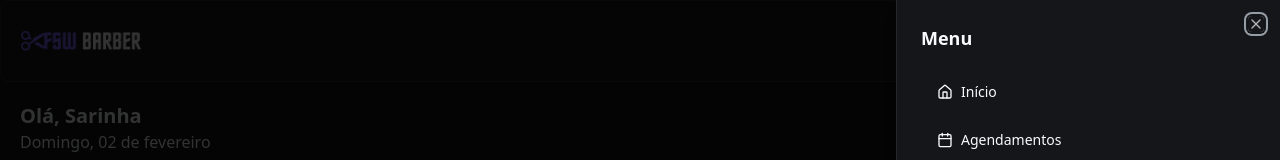
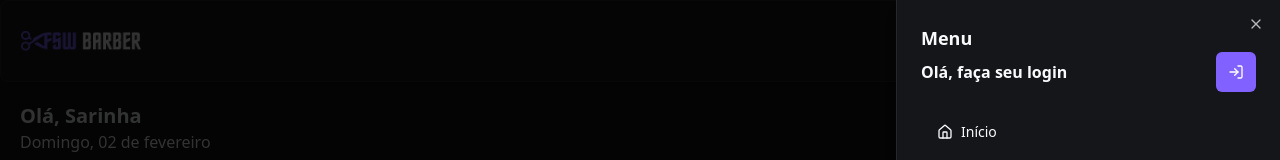
Before and after one commit to Srhiulli/barber, a Next.js app: page / in a window 1280 px wide. Both pictures are taken after a click on the button 1239 px from the left and 41 px from the top of the page. Shown: the top 160 px of the page. Built offline with nearby package versions, Linux system fonts and the light colour scheme; no server answers; the database is empty.

Commit message:
feat: add google button to login

```diff
--- a/app/_components/sidebar-sheet.tsx
+++ b/app/_components/sidebar-sheet.tsx
@@ -1,18 +1,54 @@
 "use client";
 
 import { Button } from "./ui/button";
-import { CalendarIcon, HomeIcon } from "lucide-react";
+import { CalendarIcon, HomeIcon, LogInIcon } from "lucide-react";
 import { SheetClose, SheetContent, SheetHeader, SheetTitle } from "./ui/sheet";
 import { quickSearchOptions } from "../_constants/search";
 import Link from "next/link";
 import Image from "next/image";
-
+import {
+  Dialog,
+  DialogContent,
+  DialogDescription,
+  DialogHeader,
+  DialogTitle,
+  DialogTrigger,
+} from "./ui/dialog";
 const SidebarSheet = () => {
   return (
     <SheetContent className="overflow-y-auto">
       <SheetHeader>
         <SheetTitle className="text-left">Menu</SheetTitle>
       </SheetHeader>
+
+      <div className="flex items-center justify-between gap-3 border-solid">
+        <h2 className="font-bold"> Olá, faça seu login </h2>
+        <Dialog>
+          <DialogTrigger>
+            <Button size="icon">
+              <LogInIcon />
+            </Button>
+          </DialogTrigger>
+          <DialogContent className="w-[60%]">
+            <DialogHeader>
+              <DialogTitle>Faça login na plataforma</DialogTitle>
+              <DialogDescription>
+                Conecte-se usando sua conta do Google
+              </DialogDescription>
+            </DialogHeader>
+            <Button variant="outline" className="gap-2 font-bold">
+              <Image
+                src="/google.svg"
+                alt="google logo"
+                width={18}
+                height={18}
+              />{" "}
+              Google
+            </Button>
+          </DialogContent>
+        </Dialog>
+      </div>
+
       <div className="flex flex-col gap-2 border-b border-solid py-5">
         <SheetClose asChild>
           <Button className="justify-start gap-2" variant="ghost" asChild>
```
